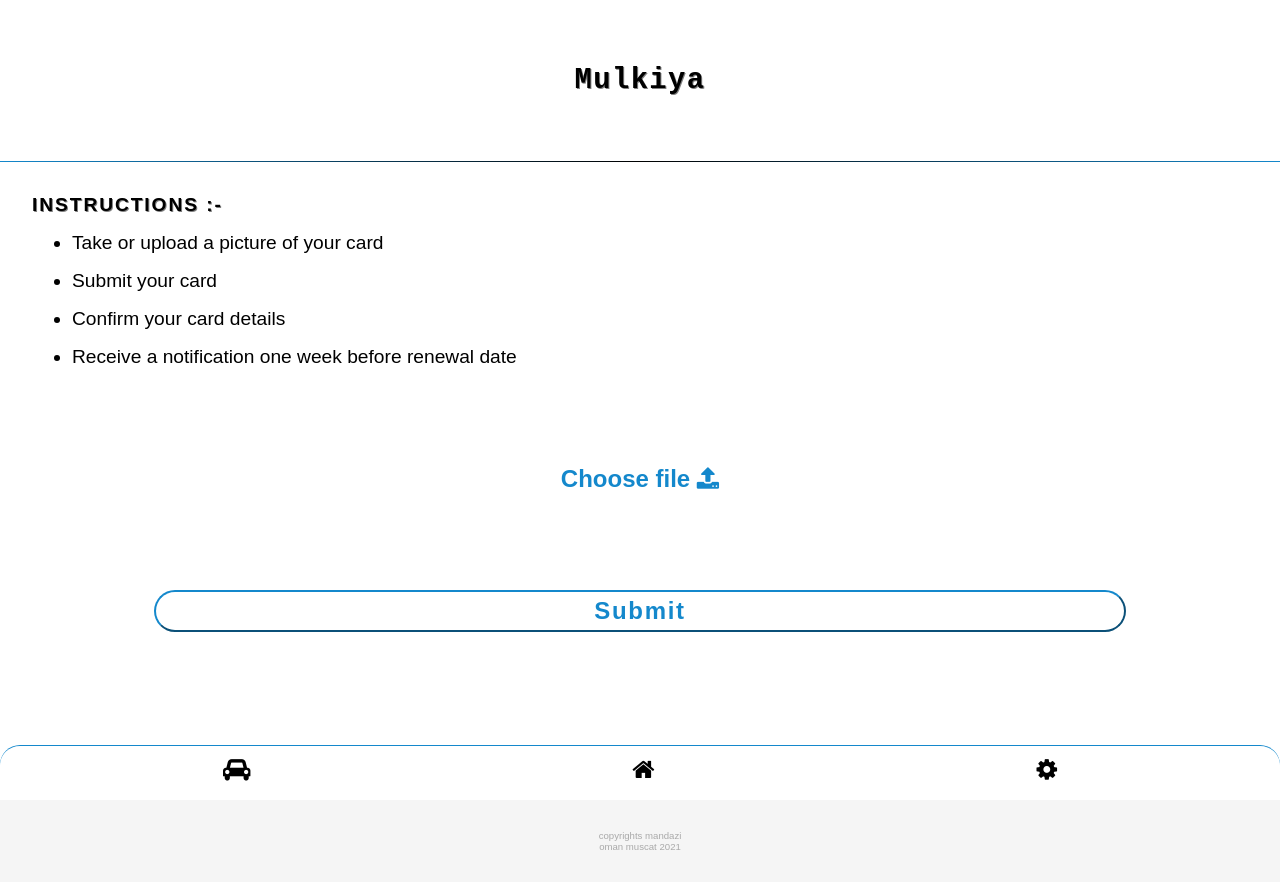
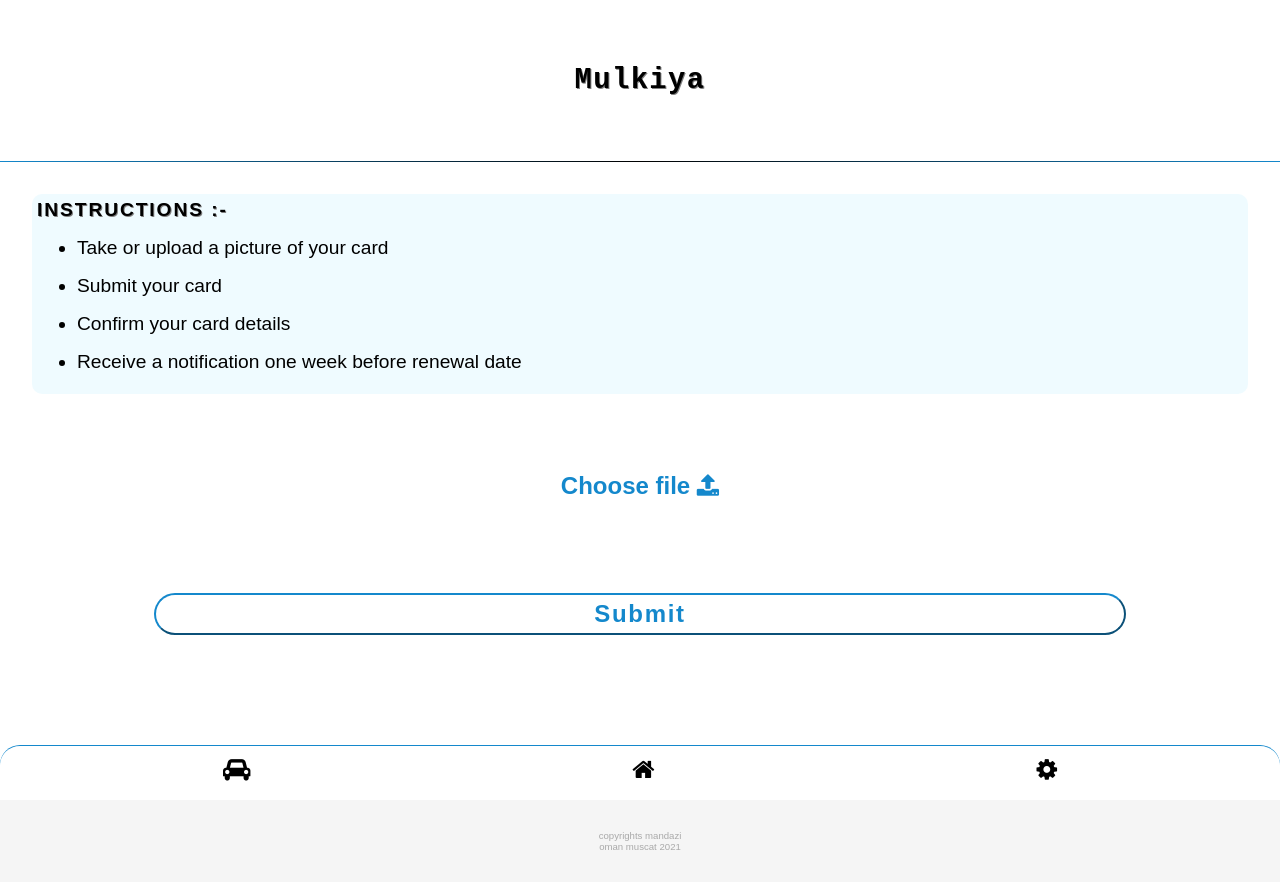
Before and after one commit to Maher9596/mulkiya-web, a React (Create React App) app: page / in a window 1280 px wide. Built offline with nearby package versions, Linux system fonts and the light colour scheme.

Commit message:
testing instruction bg

```diff
--- a/src/App.css
+++ b/src/App.css
@@ -79,9 +79,9 @@ h1, p {
 .instructions {
     text-align: left;
     color: black;
-    /* border: 1px solid #1488CC;
+    background: rgba(174, 234, 255, .2);
     border-radius: 10px;
-    padding: 5px; */
+    padding: 5px;
 
 }
 
```
Also changed, not shown: a95fb566-07a4-4188-a94e-aae0472ad298.jpg (added).
